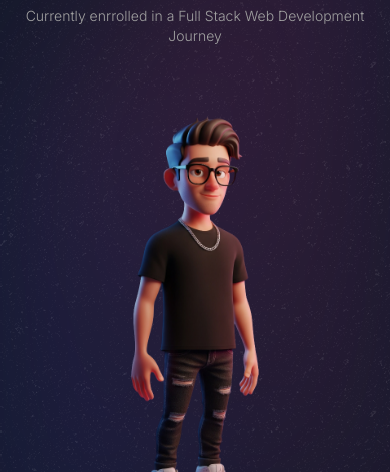
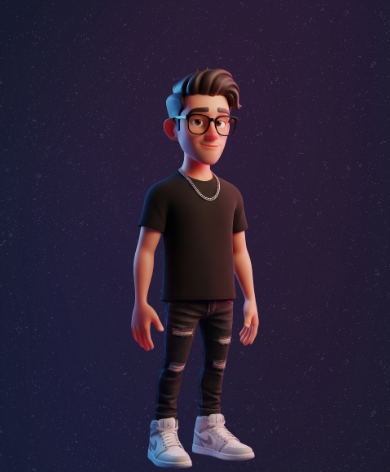
Before and after one commit to Koxone/Portfolio-Astro-React-Tailwind, an Astro site: page / in a window 390 px wide. Shown: the part 265-737 px from the top of the page. Built offline with nearby package versions, Linux system fonts and the light colour scheme; Astro itself is replaced by a stand-in of ours.

Commit message:
Update Layout.astro

```diff
--- a/src/layouts/Layout.astro
+++ b/src/layouts/Layout.astro
@@ -45,7 +45,7 @@ import Footer from "../components/footer/Footer";
     />
   </head>
   <body
-    class="bg-gray-900 mt-[50px] sm:mt-auto text-white mb-12 h-full w-full relative noise-bg flex flex-col items-center justify-start"
+    class="bg-gray-900 text-white mb-12 h-full w-full relative noise-bg flex flex-col items-center justify-start"
   >
     <MainHeader />
     <main
```
